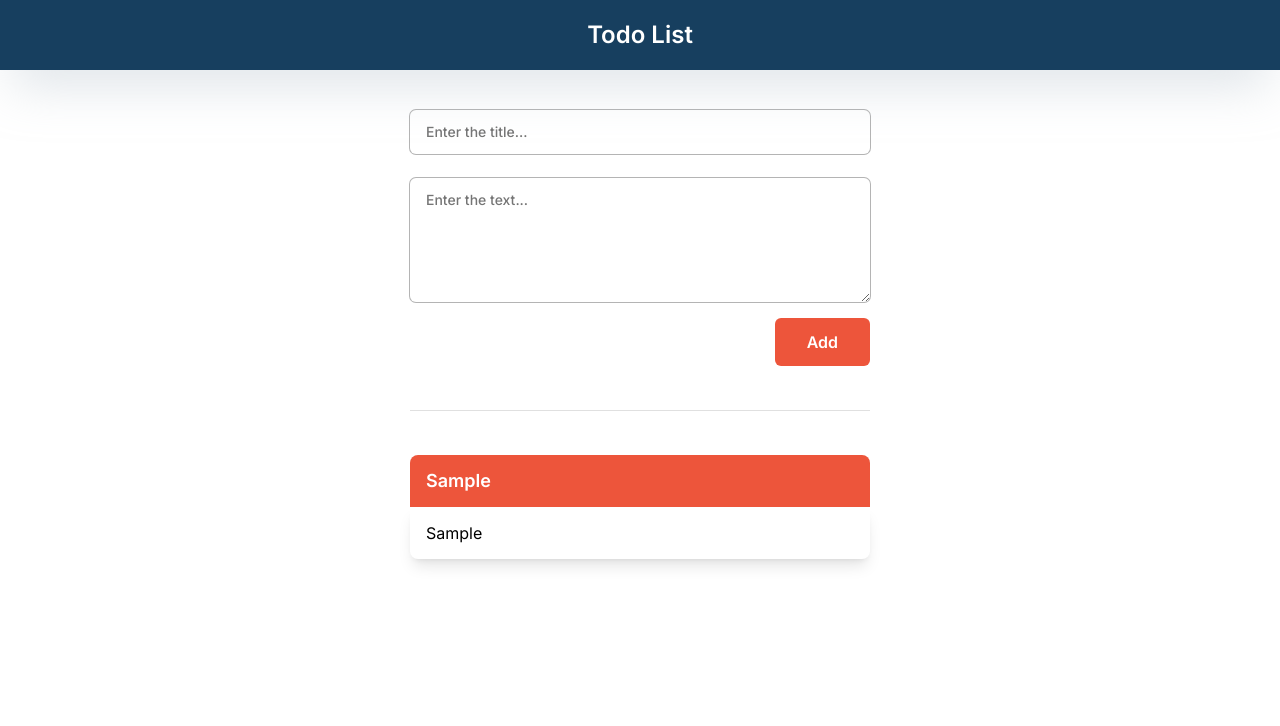
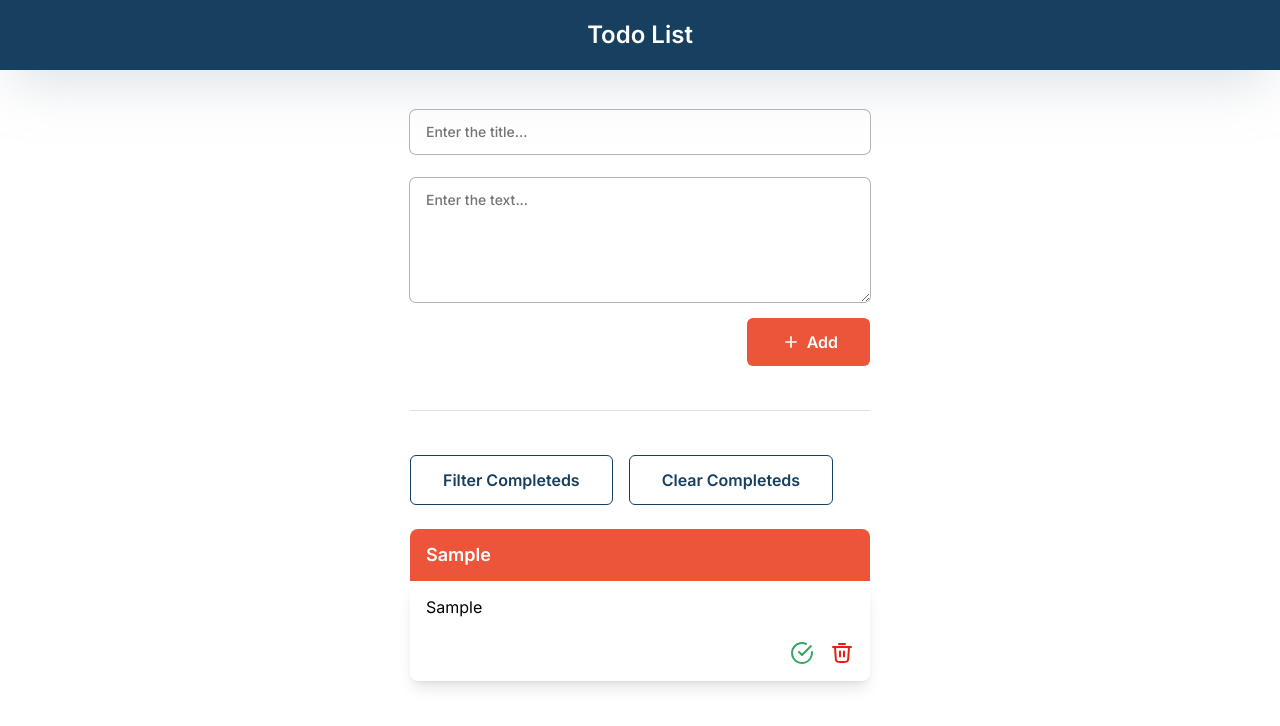
Before and after one commit to saeideh-abs/todo-list, a Next.js app: page / in a window 1280 px wide. Both pictures are taken after typing "Sample", "Sample" into the empty fields and a click on the button "Add". Shown: the top 726 px of the page. Built offline with nearby package versions, Linux system fonts and the light colour scheme.

Commit message:
add delete and mark as completed functionalities

```diff
--- a/app/page.tsx
+++ b/app/page.tsx
@@ -1,7 +1,8 @@
 'use client'
-import { Divider, TodoInputBox } from '@/components'
+import { Button, Divider, TodoInputBox } from '@/components'
 import { TodoBox } from '@/components/Todo/TodoBox'
 import { useTodoStore } from '@/store/todo'
+import { todo } from 'node:test'
 
 export default function Page() {
   const todos = useTodoStore(state => state.todos)
@@ -12,8 +13,20 @@ export default function Page() {
 
       {!!todos.length && <Divider className="my-5" />}
 
+      {!!todos.length && (
+        <div className="flex gap-4">
+          <Button variant="outlined" color="primary">
+            Filter Completeds
+          </Button>
+
+          <Button variant="outlined" color="primary">
+            Clear Completeds
+          </Button>
+        </div>
+      )}
+
       {todos.map(todo => (
-        <TodoBox key={todo.id} title={todo.title} content={todo.content} />
+        <TodoBox key={todo.id} {...todo} />
       ))}
     </div>
   )
--- a/components/Button/index.tsx
+++ b/components/Button/index.tsx
@@ -5,6 +5,8 @@ export interface ButtonProps extends ButtonHTMLAttributes<HTMLButtonElement> {
   variant?: 'text' | 'solid' | 'outlined'
   color?: 'primary' | 'secondary'
   size?: 'sm' | 'md' | 'lg'
+  iconLeft?: JSX.Element
+  iconRight?: JSX.Element
 }
 
 export const Button = forwardRef<
@@ -15,6 +17,8 @@ export const Button = forwardRef<
     variant = 'solid',
     color = 'primary',
     size = 'md',
+    iconLeft,
+    iconRight,
     className,
     children,
     ...props
@@ -22,8 +26,8 @@ export const Button = forwardRef<
   ref,
 ) {
   const defaultStyle = cn(
-    `rounded-md outline-none border-none w-fit cursor-pointer`,
-    variant === 'outlined' && 'border bg-transparent',
+    `rounded-md outline-none w-fit cursor-pointer`,
+    variant === 'outlined' && 'border border-solid bg-transparent',
   )
 
   const disableStyle = `disabled:opacity-50 disabled:cursor-not-allowed`
@@ -63,7 +67,11 @@ export const Button = forwardRef<
       )}
       {...props}
     >
-      {children}
+      <div className="flex items-center justify-center gap-1">
+        {iconLeft}
+        {children}
+        {iconRight}
+      </div>
     </button>
   )
 })
--- a/components/Todo/TodoBox.tsx
+++ b/components/Todo/TodoBox.tsx
@@ -1,29 +1,69 @@
-export type TodoBoxProps = {
-  title: string
-  content?: string
-}
+import { IconDelete } from '@/icons'
+import IconCheckCircleBroken from '@/icons/components/IconCheckCircleBroken'
+import IconFlipBackward from '@/icons/components/IconFlipBackward'
+import { useTodoStore } from '@/store/todo'
+import { Todo } from '@/types'
+import { cn } from '@/utils'
 
-export const TodoBox = ({ title, content }: TodoBoxProps) => {
+export type TodoBoxProps = Todo
+
+export const TodoBox = ({ id, title, content, completed }: TodoBoxProps) => {
   return (
     <div className="w-full flex flex-col">
-      <TodoBoxHeader title={title} />
-      <TodoBoxBody content={content} />
+      <TodoBoxHeader title={title} completed={completed} />
+      <TodoBoxBody id={id} content={content} completed={completed} />
     </div>
   )
 }
 
-const TodoBoxHeader = ({ title }: { title: string }) => {
+const TodoBoxHeader = ({
+  title,
+  completed,
+}: {
+  title: Todo['title']
+  completed: Todo['completed']
+}) => {
   return (
-    <div className="bg-secondary-500 text-secondary-contrast px-4 py-3 text-lg font-semibold rounded-t-lg">
+    <div className="flex gap-4 justify-between bg-secondary-500 text-secondary-contrast px-4 py-3 text-lg font-semibold rounded-t-lg">
       {title}
+
+      {completed && <CompletedIcon />}
     </div>
   )
 }
 
-const TodoBoxBody = ({ content }: { content?: string }) => {
+const iconStyle = `w-6 h-6 cursor-pointer`
+
+const TodoBoxBody = ({ id, content, completed }: Omit<Todo, 'title'>) => {
+  const toggleTodo = useTodoStore(state => state.toggleTodo)
+  const deleteTodo = useTodoStore(state => state.deleteTodo)
+
   return (
-    <div className="shadow-lg px-4 py-4 rounded-b-lg border border-saGray-300">
-      {content}
+    <div className="flex flex-col gap-6 shadow-lg px-4 py-4 rounded-b-lg border border-saGray-300">
+      <p className="break-all whitespace-pre-wrap">{content}</p>
+
+      <div className="flex gap-4 justify-end items-center">
+        {completed ? (
+          <IconFlipBackward
+            className={cn(iconStyle, 'text-gray-500')}
+            onClick={() => toggleTodo(id)}
+          />
+        ) : (
+          <CompletedIcon onClick={() => toggleTodo(id)} />
+        )}
+        <IconDelete
+          className={cn(iconStyle, 'text-annotation-error')}
+          onClick={() => deleteTodo(id)}
+        />
+      </div>
     </div>
   )
 }
+
+const CompletedIcon = (props: React.HTMLProps<SVGElement>) => (
+  <IconCheckCircleBroken
+    className={cn(iconStyle, 'bg-white rounded-full text-annotation-success')}
+    {...props}
+    ref={null}
+  />
+)
--- a/components/Todo/TodoInputBox.tsx
+++ b/components/Todo/TodoInputBox.tsx
@@ -3,6 +3,7 @@ import { object, string, infer as zInfer } from 'zod'
 import { zodResolver } from '@hookform/resolvers/zod'
 import { Button, Input, Textarea, ErrorMessage } from '@/components'
 import { useTodoStore } from '@/store/todo'
+import { IconPlus } from '@/icons'
 
 const formSchema = object({
   title: string().min(1, { message: 'Title is required' }),
@@ -61,7 +62,12 @@ export const TodoInputBox = () => {
         {...register('content')}
       />
 
-      <Button color="secondary" className="self-end" type="submit">
+      <Button
+        color="secondary"
+        className="self-end"
+        type="submit"
+        iconLeft={<IconPlus className="w-6 h-6 text-white" />}
+      >
         Add
       </Button>
     </form>
--- a/store/todo.ts
+++ b/store/todo.ts
@@ -4,8 +4,8 @@ import { create } from 'zustand'
 interface TodoStore {
   todos: Todo[]
   addTodo: (data: Todo) => void
-  toggleTodo: (id: number) => void
-  deleteTodo: (id: number) => void
+  toggleTodo: (id: Todo['id']) => void
+  deleteTodo: (id: Todo['id']) => void
   filterCompleted: () => void
   clearCompleted: () => void
 }
```
